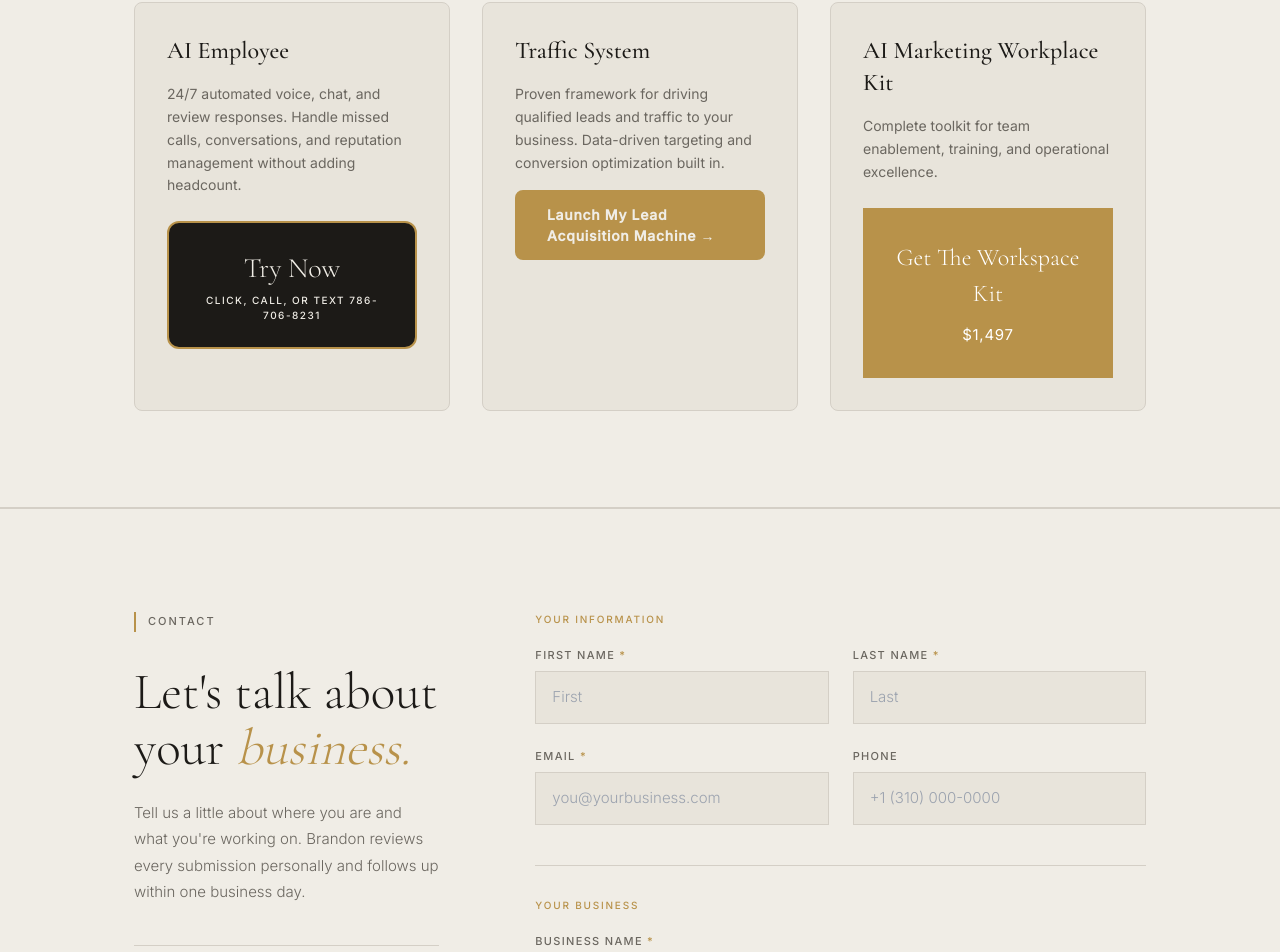
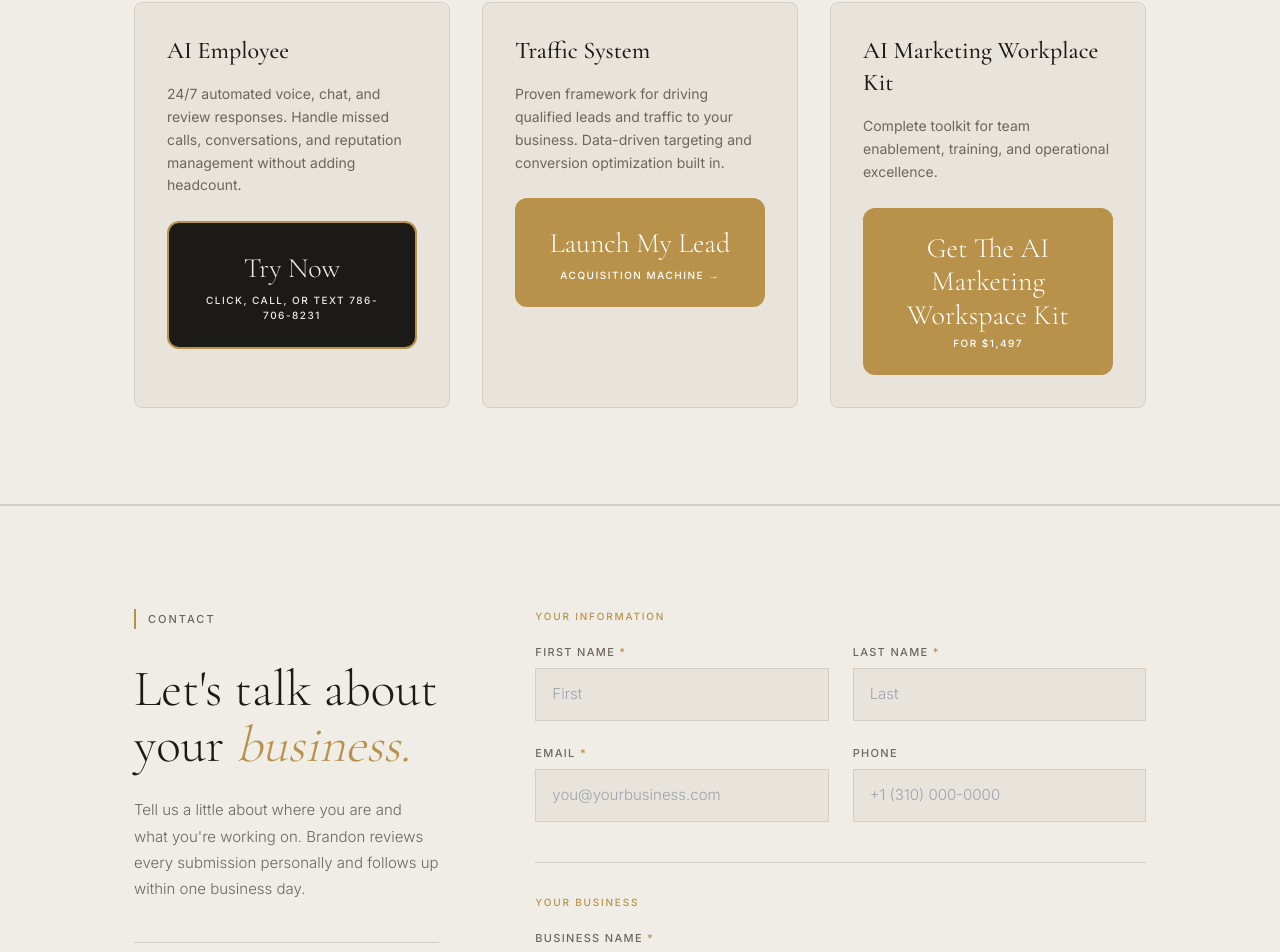
Before and after one commit to letsnavigatebmw/aperture-hospitality, a Next.js app: page / in a window 1280 px wide. Shown: the part 4251-5203 px from the top of the page. Built offline with nearby package versions, Linux system fonts and the light colour scheme.

Commit message:
Update all Off the Shelf Solutions CTAs to match AI Employee design: rounded corners, serif hierarchy, uppercase text

```diff
--- a/app/ai-solutions/page.tsx
+++ b/app/ai-solutions/page.tsx
@@ -304,9 +304,9 @@ export default function AISolutionsPage() {
             <div style={{ background: '#2e2b26', border: '1px solid #3a3733', padding: '3rem', borderRadius: '16px' }}>
               <h3 style={{ fontFamily: "'Cormorant Garamond', Georgia, serif", fontSize: '1.875rem', fontWeight: 300, color: '#F0EDE6', marginBottom: '1.5rem', lineHeight: 1.2 }}>AI Marketing Workspace Kit</h3>
 
-              <a href="/workplacekit" style={{ display: 'block', textAlign: 'center', padding: '2.5rem 1.5rem', background: '#B8924A', color: '#FFFFFF', border: 'none', borderRadius: '0px', textDecoration: 'none', transition: 'all 0.3s', marginBottom: '1rem', cursor: 'pointer', width: '100%', boxSizing: 'border-box' }} onMouseEnter={(e) => { e.currentTarget.style.background = '#9a7a3e'; }} onMouseLeave={(e) => { e.currentTarget.style.background = '#B8924A'; }}>
-                <div style={{ fontFamily: "'Cormorant Garamond', Georgia, serif", fontSize: '1.5rem', fontWeight: 300, marginBottom: '0.75rem' }}>Get The Workspace Kit</div>
-                <div style={{ fontFamily: "'Inter', sans-serif", fontSize: '0.9375rem', fontWeight: 400, letterSpacing: '0.05em' }}>$1,497</div>
+              <a href="/workplacekit" style={{ display: 'block', textAlign: 'center', padding: '1.5rem', background: '#B8924A', color: '#FFFFFF', border: 'none', borderRadius: '12px', textDecoration: 'none', transition: 'all 0.3s', marginBottom: '1rem', cursor: 'pointer', width: '100%', boxSizing: 'border-box' }} onMouseEnter={(e) => { e.currentTarget.style.background = '#9a7a3e'; }} onMouseLeave={(e) => { e.currentTarget.style.background = '#B8924A'; }}>
+                <div style={{ fontFamily: "'Cormorant Garamond', Georgia, serif", fontSize: '1.75rem', fontWeight: 300, marginBottom: '0.25rem', lineHeight: 1.2 }}>Get The AI Marketing Workspace Kit</div>
+                <div style={{ fontSize: '0.625rem', fontWeight: 500, letterSpacing: '0.15em', textTransform: 'uppercase' }}>For $1,497</div>
               </a>
 
               <p style={{ fontSize: '0.8125rem', fontWeight: 300, color: '#6B6760', marginBottom: '2rem', paddingBottom: '2rem', borderBottom: '1px solid #3a3733' }}>
--- a/app/page.tsx
+++ b/app/page.tsx
@@ -301,8 +301,9 @@ export default function Home() {
               <p className="text-sm text-muted leading-relaxed">
                 Proven framework for driving qualified leads and traffic to your business. Data-driven targeting and conversion optimization built in.
               </p>
-              <a href="/trafficsystem" style={{ display: 'inline-flex', alignItems: 'center', justifyContent: 'center', padding: '0.875rem 2rem', background: '#B8924A', color: '#F0EDE6', fontSize: '0.875rem', fontWeight: 600, letterSpacing: '0.05em', textDecoration: 'none', borderRadius: '8px', transition: 'background 0.3s', marginTop: '1rem' }} onMouseEnter={(e) => (e.currentTarget.style.background = '#9a7a3e')} onMouseLeave={(e) => (e.currentTarget.style.background = '#B8924A')}>
-                Launch My Lead Acquisition Machine →
+              <a href="/trafficsystem" style={{ display: 'block', textAlign: 'center', padding: '1.5rem', background: '#B8924A', color: '#FFFFFF', border: 'none', borderRadius: '12px', textDecoration: 'none', transition: 'all 0.3s', marginTop: '1.5rem', cursor: 'pointer' }} onMouseEnter={(e) => { e.currentTarget.style.background = '#9a7a3e'; }} onMouseLeave={(e) => { e.currentTarget.style.background = '#B8924A'; }}>
+                <div style={{ fontFamily: "'Cormorant Garamond', Georgia, serif", fontSize: '1.75rem', fontWeight: 300, marginBottom: '0.25rem' }}>Launch My Lead</div>
+                <div style={{ fontSize: '0.625rem', fontWeight: 500, letterSpacing: '0.15em', textTransform: 'uppercase' }}>Acquisition Machine →</div>
               </a>
             </div>
 
@@ -312,9 +313,9 @@ export default function Home() {
               <p className="text-sm text-muted leading-relaxed">
                 Complete toolkit for team enablement, training, and operational excellence.
               </p>
-              <a href="/workplacekit" style={{ display: 'block', textAlign: 'center', padding: '2rem', background: '#B8924A', color: '#FFFFFF', border: 'none', borderRadius: '0px', textDecoration: 'none', transition: 'all 0.3s', marginTop: '1.5rem', cursor: 'pointer' }} onMouseEnter={(e) => { e.currentTarget.style.background = '#9a7a3e'; }} onMouseLeave={(e) => { e.currentTarget.style.background = '#B8924A'; }}>
-                <div style={{ fontFamily: "'Cormorant Garamond', Georgia, serif", fontSize: '1.5rem', fontWeight: 300, marginBottom: '0.75rem' }}>Get The Workspace Kit</div>
-                <div style={{ fontFamily: "'Inter', sans-serif", fontSize: '0.9375rem', fontWeight: 400, letterSpacing: '0.05em' }}>$1,497</div>
+              <a href="/workplacekit" style={{ display: 'block', textAlign: 'center', padding: '1.5rem', background: '#B8924A', color: '#FFFFFF', border: 'none', borderRadius: '12px', textDecoration: 'none', transition: 'all 0.3s', marginTop: '1.5rem', cursor: 'pointer' }} onMouseEnter={(e) => { e.currentTarget.style.background = '#9a7a3e'; }} onMouseLeave={(e) => { e.currentTarget.style.background = '#B8924A'; }}>
+                <div style={{ fontFamily: "'Cormorant Garamond', Georgia, serif", fontSize: '1.75rem', fontWeight: 300, marginBottom: '0.25rem', lineHeight: 1.2 }}>Get The AI Marketing Workspace Kit</div>
+                <div style={{ fontSize: '0.625rem', fontWeight: 500, letterSpacing: '0.15em', textTransform: 'uppercase' }}>For $1,497</div>
               </a>
             </div>
           </div>
```
